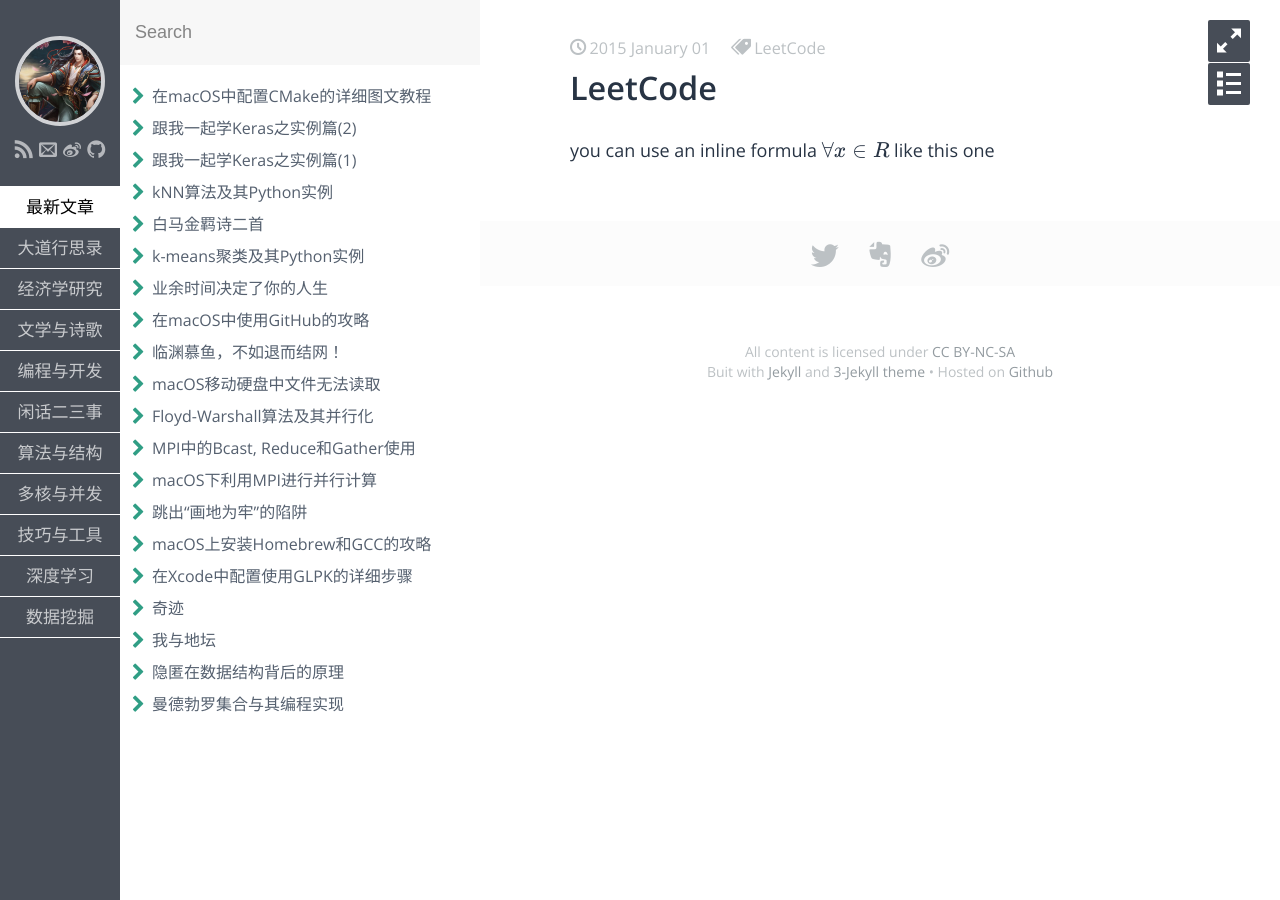
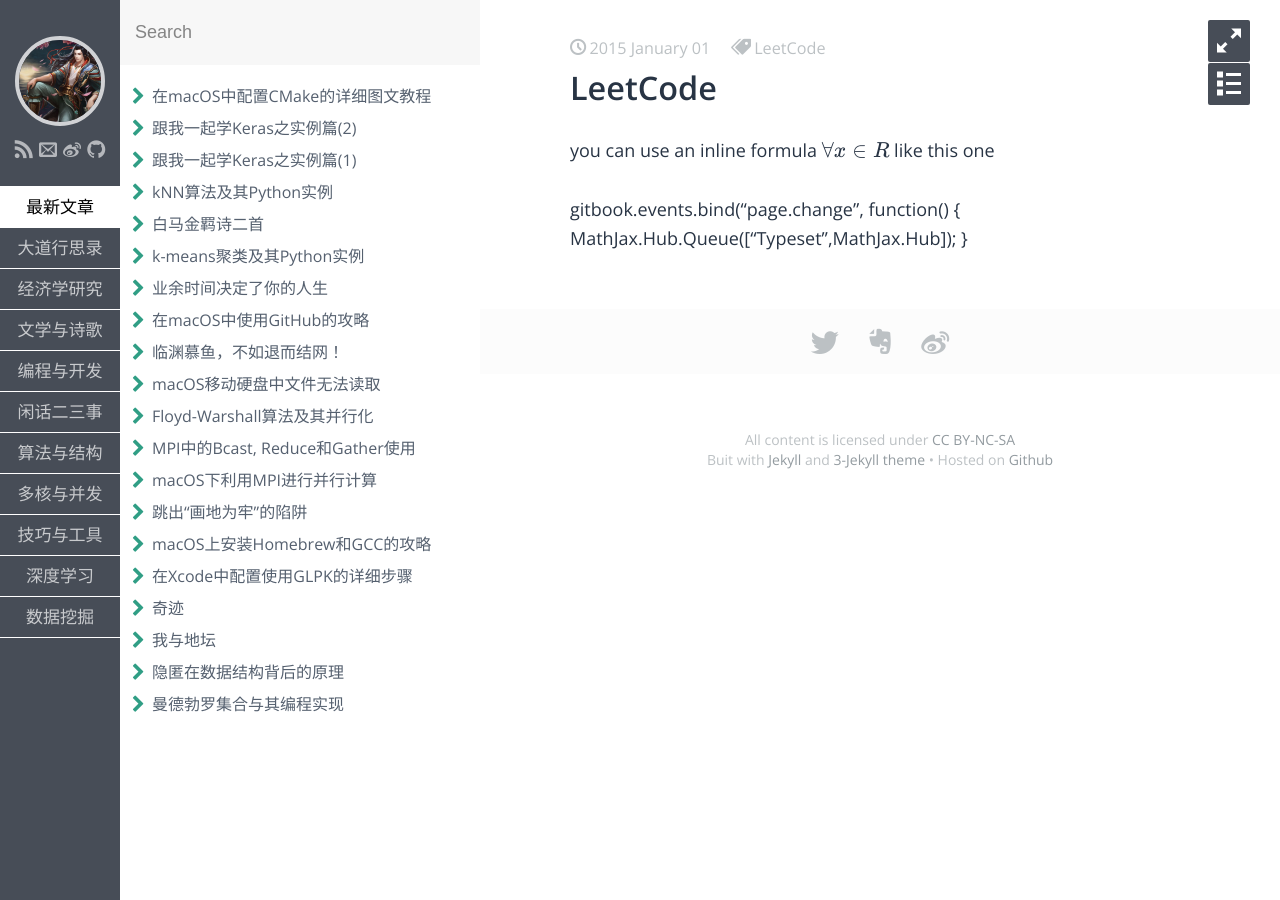
Before and after one commit to fzuo/baimafujinji, a Jekyll site: the page built from _posts/datamining/2015-01-01-aaa.md, in a window 1280 px wide. Built offline with Jekyll 4.4.1, drawn with Linux system fonts in a browser that asks for light colours; some web fonts are replaced; formulas are drawn with MathJax 3.

Commit message:
Update 2015-01-01-aaa.md

```diff
--- a/_posts/datamining/2015-01-01-aaa.md
+++ b/_posts/datamining/2015-01-01-aaa.md
@@ -6,8 +6,10 @@
 keywords: LeetCode,动态规划
 ---
 
-   <head>
-    {% include lib/mathjax.html %}
-  </head>
+
 
 you can use an inline formula $$\forall x \in R$$ like this one
+
+gitbook.events.bind("page.change", function() {
+    MathJax.Hub.Queue(["Typeset",MathJax.Hub]);
+}
```
